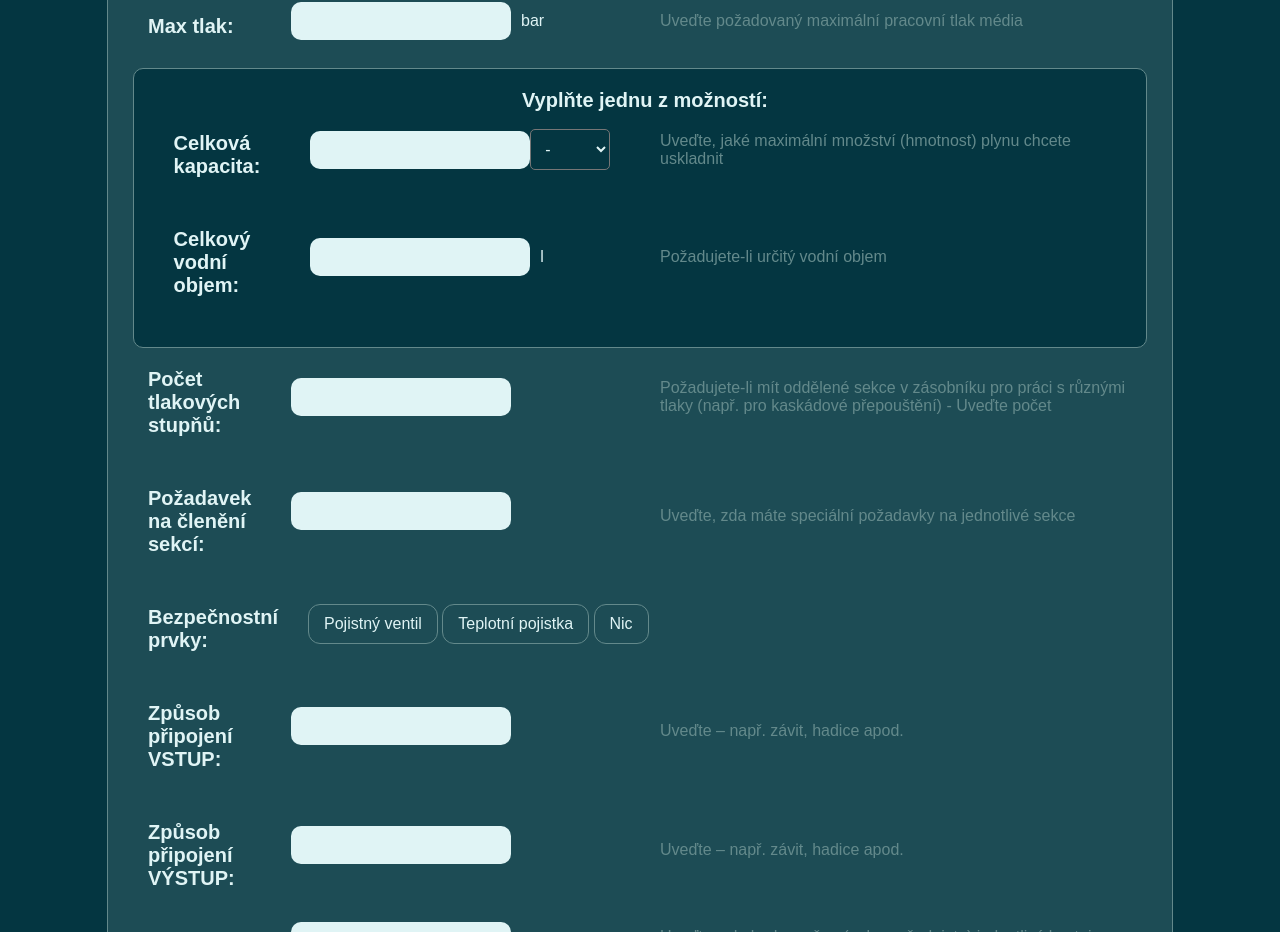
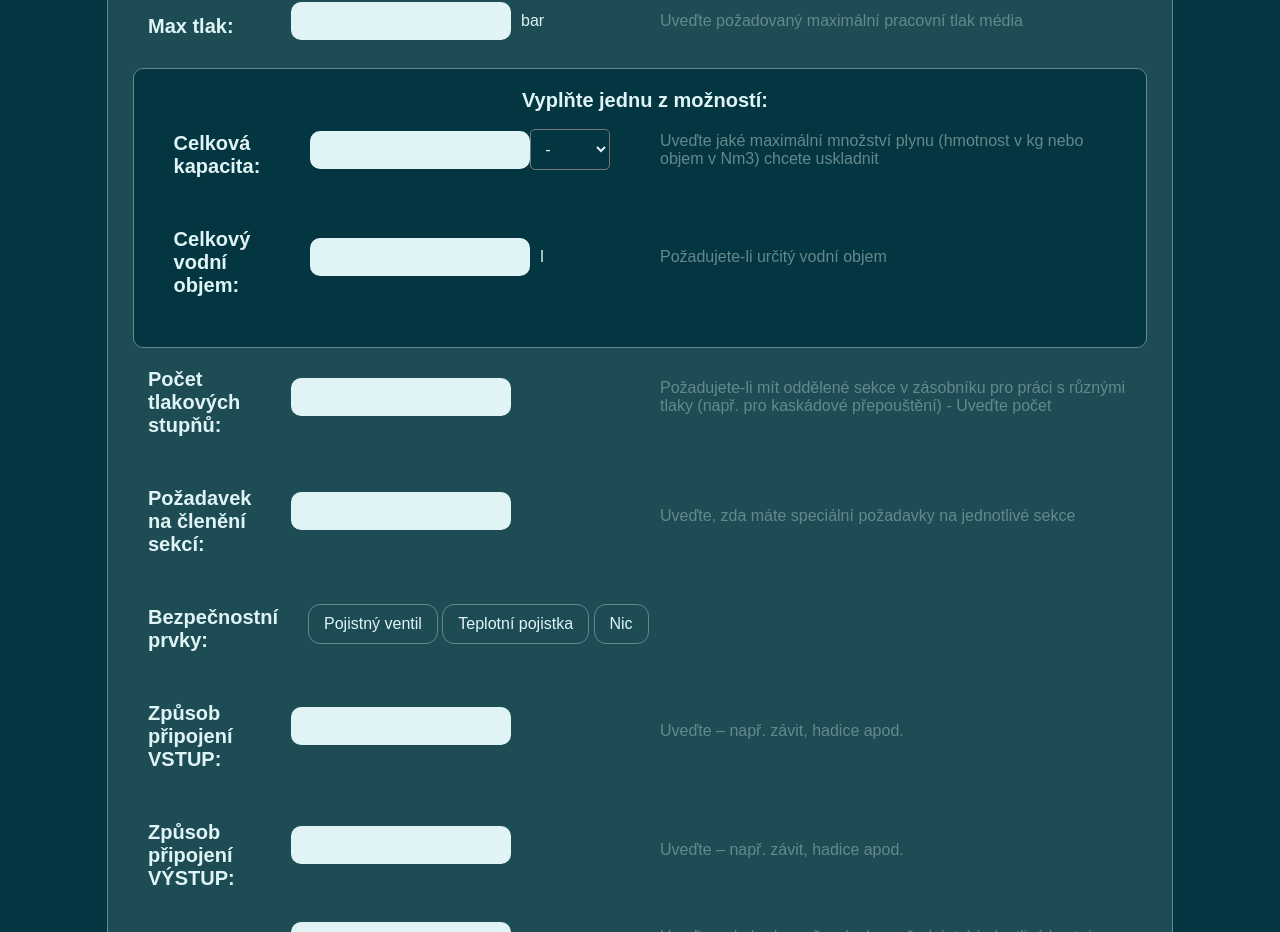
Before and after one commit to degtya/smart_kontejner, a plain HTML site: page index.html in a window 1280 px wide. Shown: the part 780-1712 px from the top of the page. Drawn offline with Linux system fonts and the light colour scheme.

Commit message:
Update index.html

```diff
--- a/index.html
+++ b/index.html
@@ -67,7 +67,7 @@
                                 </select>
                             </div>
                             <div class="description">
-                                <span class="descrition">Uveďte, jaké maximální množství (hmotnost) plynu chcete uskladnit</span>
+                                <span class="descrition">Uveďte jaké maximální množství plynu (hmotnost v kg nebo objem v Nm3) chcete uskladnit</span>
                             </div>
                         </div>
 
```
